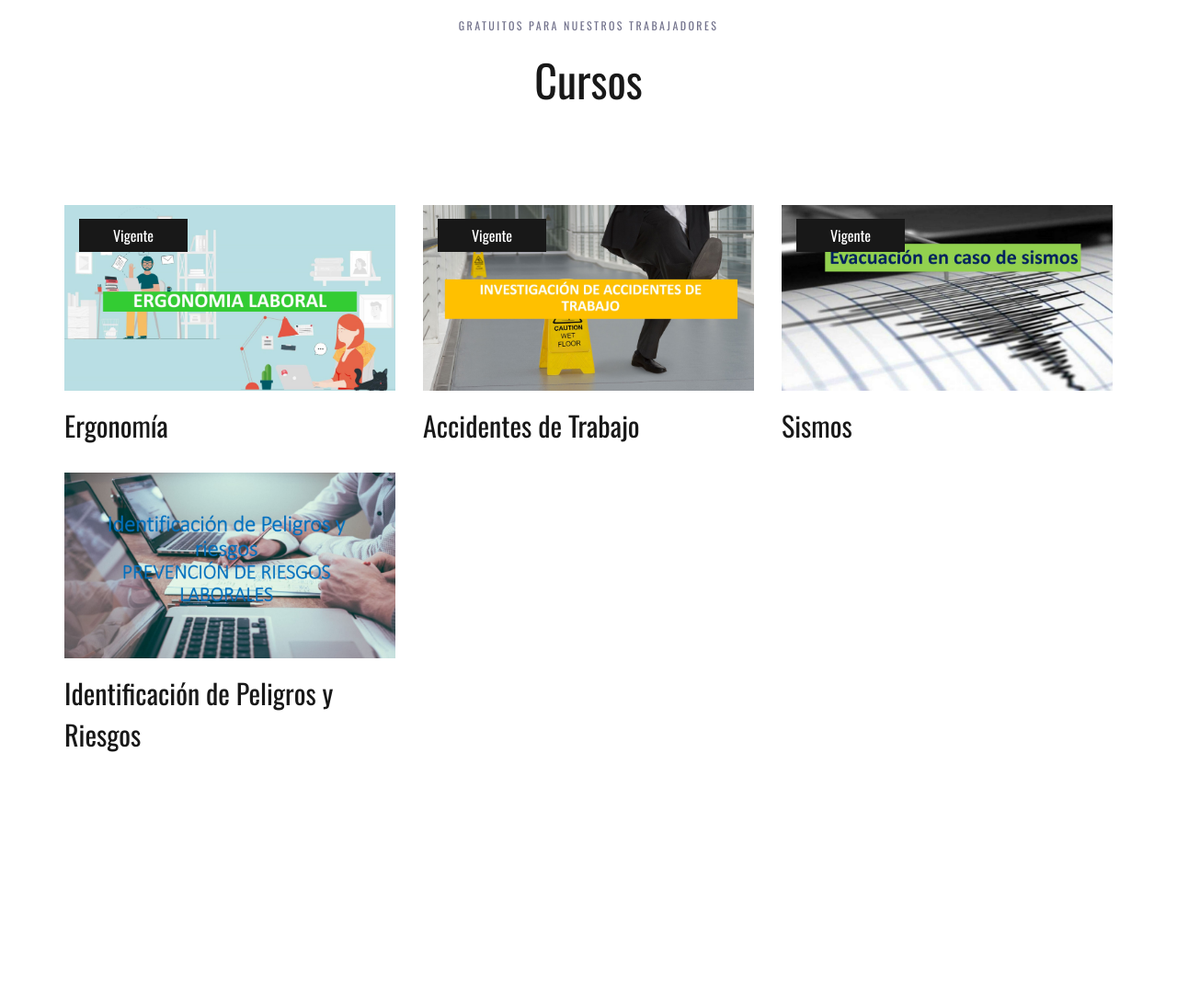
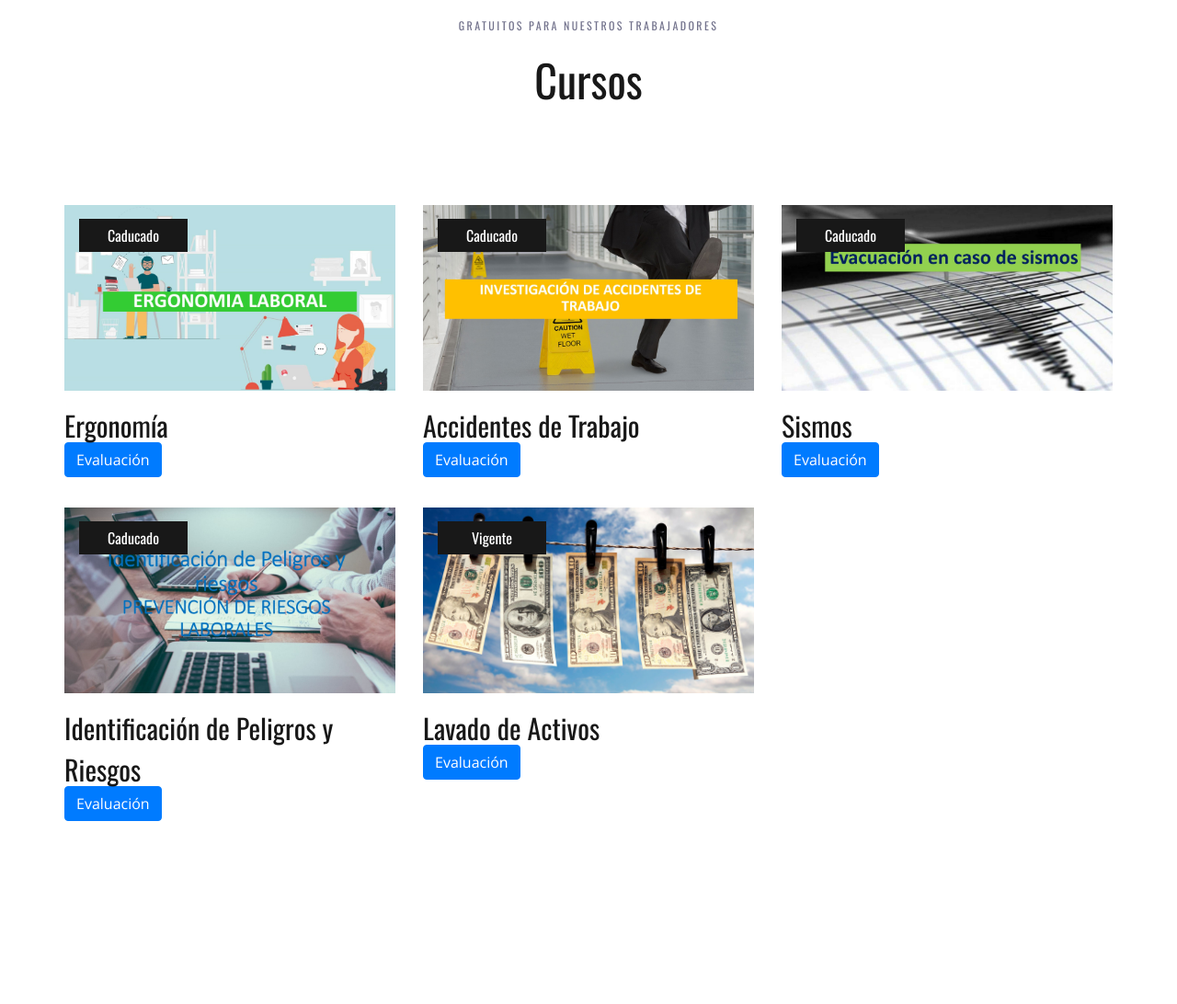
Before and after one commit to rooney2j/Cajasol-Riesgos-Cursos, a Django app: page / in a window 1280 px wide. Shown: the part 926-2018 px from the top of the page at 92% size. Run offline with Django 3.2, Linux system fonts and the light colour scheme; some libraries are stand-ins or nearby versions.

Commit message:
Añadido curso de lavado de activos

```diff
--- a/cursos/models.py
+++ b/cursos/models.py
@@ -10,3 +10,4 @@ class Curso:
     curso_precio: str
     curso_vigencia: int
     curso_enlace_externo: str
+    curso_enlace_evaluacion: str
--- a/cursos/views.py
+++ b/cursos/views.py
@@ -9,28 +9,31 @@ def index(request):
     curso_accidentes_de_trabajo = Curso()
     curso_sismos = Curso()
     curso_identificacion_peligros_riesgos = Curso()
+    curso_lavado_activos = Curso()
 
     curso_ergonomia.curso_nombre = 'Ergonomía'
     curso_ergonomia.curso_imagen = 'curso_ergonomia.jpg'
     curso_ergonomia.curso_descripcion = 'Incluye examen'
     curso_ergonomia.curso_precio = 'Gratuito'
-    curso_ergonomia.curso_vigencia = 1
+    curso_ergonomia.curso_vigencia = 0
     curso_ergonomia.curso_enlace_externo = 'https://docs.google.com/presentation/d/1SYfBLXRC_4PqkGBThGUBkfeau824AUfO/edit?usp=sharing&ouid=100483376780757384486&rtpof=true&sd=true'
+    curso_ergonomia.curso_enlace_evaluacion = '#'
 
     curso_accidentes_de_trabajo.curso_nombre = 'Accidentes de Trabajo'
     curso_accidentes_de_trabajo.curso_imagen = 'curso_accidentes.jpg'
     curso_accidentes_de_trabajo.curso_descripcion = 'Incluye examen'
     curso_accidentes_de_trabajo.curso_precio = 'Gratuito'
-    curso_accidentes_de_trabajo.curso_vigencia = 1
+    curso_accidentes_de_trabajo.curso_vigencia = 0
     curso_accidentes_de_trabajo.curso_enlace_externo = 'https://docs.google.com/presentation/d/1AePBLx1Rh-rhcG-ibVktmSLLGK7lp0zP/edit?usp=sharing&ouid=100483376780757384486&rtpof=true&sd=true'
+    curso_accidentes_de_trabajo.curso_enlace_evaluacion = '#'
 
     curso_sismos.curso_nombre = 'Sismos'
     curso_sismos.curso_imagen = 'curso_sismos.jpg'
     curso_sismos.curso_descripcion = 'Incluye examen'
     curso_sismos.curso_precio = 'Gratuito'
-    curso_sismos.curso_vigencia = 1
+    curso_sismos.curso_vigencia = 0
     curso_sismos.curso_enlace_externo = 'https://docs.google.com/presentation/d/1OfyAfGX6TdAXtruBjEzFEHnLkMS-_m7M/edit?usp=sharing&ouid=100483376780757384486&rtpof=true&sd=true'
-
+    curso_sismos.curso_enlace_evaluacion = '#'
 
     curso_identificacion_peligros_riesgos.curso_nombre = 'Identificación de Peligros y Riesgos'
     curso_identificacion_peligros_riesgos.curso_imagen = 'curso_identificacion_peligros.jpg'
@@ -38,7 +41,16 @@ def index(request):
     curso_identificacion_peligros_riesgos.curso_precio = 'Gratuito'
     curso_identificacion_peligros_riesgos.curso_vigencia = 0
     curso_identificacion_peligros_riesgos.curso_enlace_externo = 'https://docs.google.com/presentation/d/1GmjrJhMBMCO-SfJfX6BwZmGhAgQlwIex/edit?usp=sharing&ouid=100483376780757384486&rtpof=true&sd=true'
+    curso_identificacion_peligros_riesgos.curso_enlace_evaluacion = '#'
 
-    cursos = [curso_ergonomia, curso_accidentes_de_trabajo, curso_sismos, curso_identificacion_peligros_riesgos]
+    curso_lavado_activos.curso_nombre = 'Lavado de Activos'
+    curso_lavado_activos.curso_imagen = 'curso_lavado_activos.jpg'
+    curso_lavado_activos.curso_descripcion = 'Incluye examen'
+    curso_lavado_activos.curso_precio = 'Gratuito'
+    curso_lavado_activos.curso_vigencia = 1
+    curso_lavado_activos.curso_enlace_externo = 'https://drive.google.com/file/d/1uZQsK1dXJcLiuSfqxV1jRzcAxqLgTXRr/view?usp=share_link'
+    curso_lavado_activos.curso_enlace_evaluacion = '#'
+
+    cursos = [curso_ergonomia, curso_accidentes_de_trabajo, curso_sismos, curso_identificacion_peligros_riesgos, curso_lavado_activos]
 
     return render(request, 'index.html', {'cursos': cursos})
--- a/riesgos/settings.py
+++ b/riesgos/settings.py
@@ -25,7 +25,7 @@ SECRET_KEY = '=^_i_2t^s^c9x!d_@monog(kc^#@@#^v(*jkh^rtkkef_iffi^'
 # SECURITY WARNING: don't run with debug turned on in production!
 DEBUG = True
 
-ALLOWED_HOSTS = []
+ALLOWED_HOSTS = ['*']
 
 
 # Application definition
--- a/templates/index.html
+++ b/templates/index.html
@@ -204,6 +204,10 @@
 									{% if curso.curso_vigencia == 1 %}
 									<div class="spec_offer text-center"><a href="#">Vigente</a></div>
 									{% endif %}
+
+									{% if curso.curso_vigencia == 0 %}
+									<div class="spec_offer text-center"><a href="#">Caducado</a></div>
+									{% endif %}
 								</div>
 								<div class="destination_content">
 									<div class="destination_title"><a href="{{curso.curso_enlace_externo}}">{{curso.curso_nombre}}</a>
@@ -213,7 +217,12 @@
 									</div>
 									<!--div class="destination_price">{{curso.curso_precio}}</div-->
 								</div>
+
+								<a href="{{curso.curso_enlace_evaluacion}}" target="_blank" class="btn btn-primary">Evaluación</a>
+
 							</div>
+
+
 
 							{% endfor %}
 
```
Also changed, not shown: static/images/curso_lavado_activos.jpg (added).
